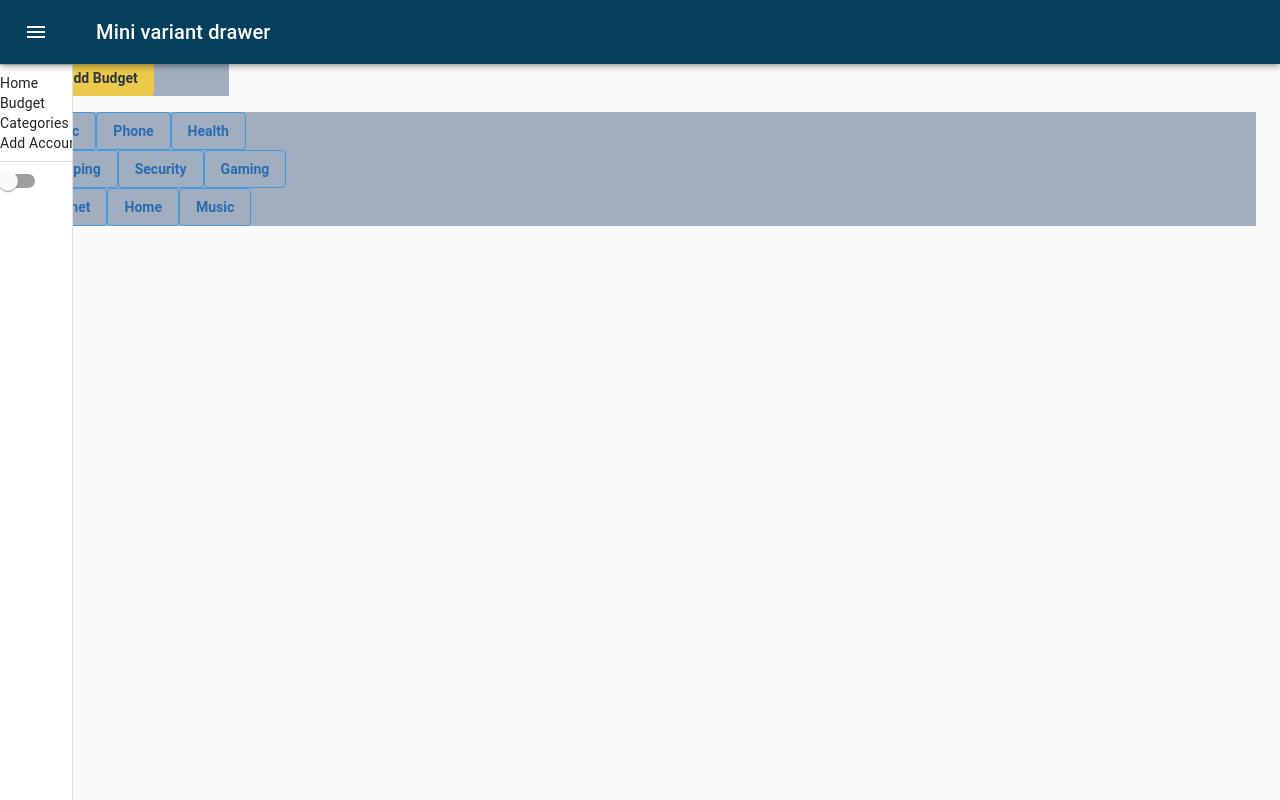
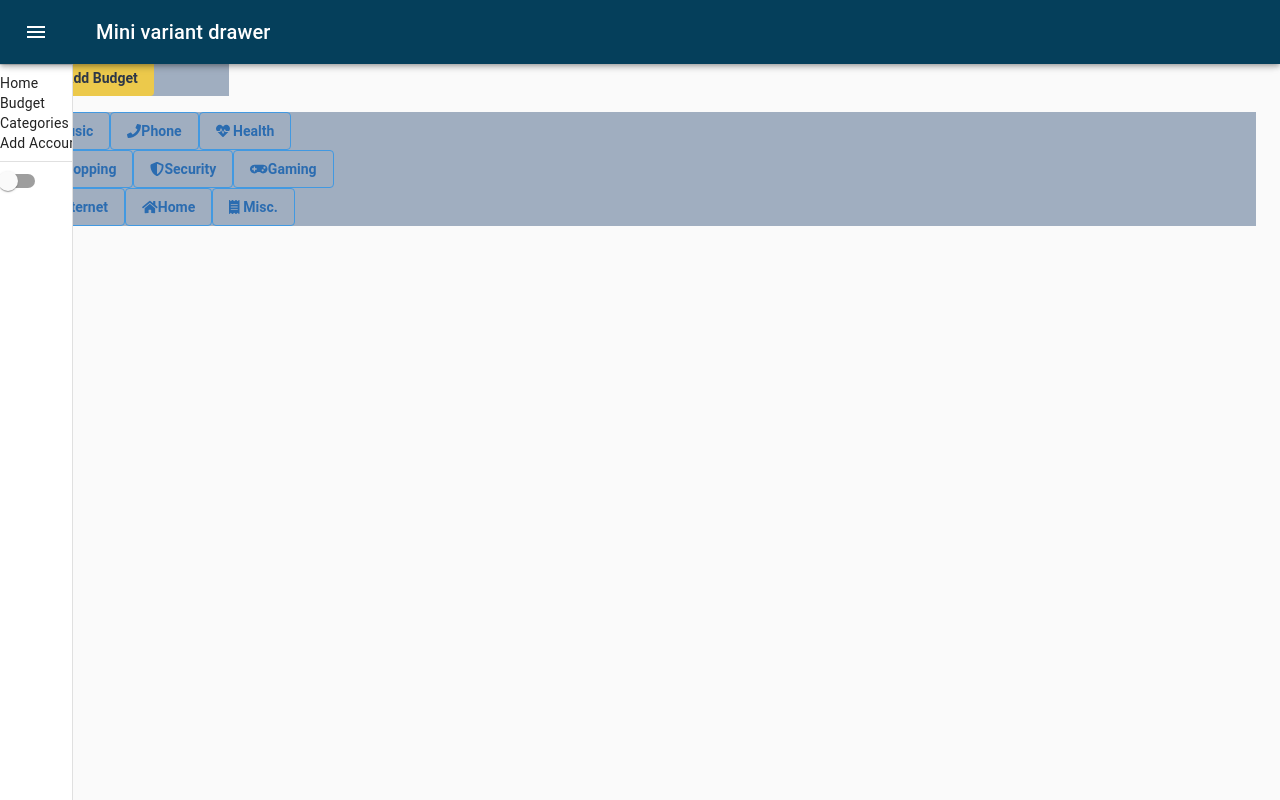
Before and after one commit to 756D6D61/New-Savings-Dashboard, a React (Create React App) app: page /budget in a window 1280 px wide. Built offline with nearby package versions, Linux system fonts and the light colour scheme.

Commit message:
Icons added to buttons

```diff
--- a/src/components/BudgetIcons.js
+++ b/src/components/BudgetIcons.js
@@ -1,39 +1,56 @@
 import React from 'react'
-
+import { FontAwesomeIcon } from '@fortawesome/react-fontawesome'
+import {
+	faHeadphonesAlt,
+	faPhone,
+	faHeartbeat,
+	faShoppingBag,
+	faShieldAlt,
+	faGamepad,
+	faWifi,
+	faHome,
+	faReceipt
+} from '@fortawesome/free-solid-svg-icons'
 const BudgetIcons = () => {
 	return (
 		<div>
 			<div>
 				<button class="bg-transparent hover:bg-blue-500 text-blue-700 font-semibold hover:text-white py-2 px-4 border border-blue-500 hover:border-transparent rounded">
+					<FontAwesomeIcon icon={faHeadphonesAlt} />
 					Music
 				</button>
 				<button class="bg-transparent hover:bg-blue-500 text-blue-700 font-semibold hover:text-white py-2 px-4 border border-blue-500 hover:border-transparent rounded">
+					<FontAwesomeIcon icon={faPhone} />
 					Phone
 				</button>
 				<button class="bg-transparent hover:bg-blue-500 text-blue-700 font-semibold hover:text-white py-2 px-4 border border-blue-500 hover:border-transparent rounded">
-					Health
+					<FontAwesomeIcon icon={faHeartbeat} /> Health
 				</button>
 			</div>
 			<div>
 				<button class="bg-transparent hover:bg-blue-500 text-blue-700 font-semibold hover:text-white py-2 px-4 border border-blue-500 hover:border-transparent rounded">
-					Shopping
+					<FontAwesomeIcon icon={faShoppingBag} /> Shopping
 				</button>
 				<button class="bg-transparent hover:bg-blue-500 text-blue-700 font-semibold hover:text-white py-2 px-4 border border-blue-500 hover:border-transparent rounded">
+					<FontAwesomeIcon icon={faShieldAlt} />
 					Security
 				</button>
 				<button class="bg-transparent hover:bg-blue-500 text-blue-700 font-semibold hover:text-white py-2 px-4 border border-blue-500 hover:border-transparent rounded">
+					<FontAwesomeIcon icon={faGamepad} />
 					Gaming
 				</button>
 			</div>
 			<div>
 				<button class="bg-transparent hover:bg-blue-500 text-blue-700 font-semibold hover:text-white py-2 px-4 border border-blue-500 hover:border-transparent rounded">
+					<FontAwesomeIcon icon={faWifi} />
 					Internet
 				</button>
 				<button class="bg-transparent hover:bg-blue-500 text-blue-700 font-semibold hover:text-white py-2 px-4 border border-blue-500 hover:border-transparent rounded">
+					<FontAwesomeIcon icon={faHome} />
 					Home
 				</button>
 				<button class="bg-transparent hover:bg-blue-500 text-blue-700 font-semibold hover:text-white py-2 px-4 border border-blue-500 hover:border-transparent rounded">
-					Music
+					<FontAwesomeIcon icon={faReceipt} /> Misc.
 				</button>
 			</div>
 		</div>
--- a/src/components/CategoryIcons.js
+++ b/src/components/CategoryIcons.js
@@ -1,21 +1,31 @@
 import React from 'react'
-
+import { FontAwesomeIcon } from '@fortawesome/react-fontawesome'
+import {
+	faBirthdayCake,
+	faPhone,
+	faHeart,
+	faHome
+} from '@fortawesome/free-solid-svg-icons'
 const CategoryIcons = () => {
 	return (
 		<div>
 			<div>
 				<button class="bg-transparent hover:bg-blue-500 text-blue-700 font-semibold hover:text-white py-2 px-4 border border-blue-500 hover:border-transparent rounded">
+					<FontAwesomeIcon icon={faBirthdayCake} />
 					Birthday
 				</button>
 				<button class="bg-transparent hover:bg-blue-500 text-blue-700 font-semibold hover:text-white py-2 px-4 border border-blue-500 hover:border-transparent rounded">
+					<FontAwesomeIcon icon={faPhone} />
 					Wedding
 				</button>
 			</div>
 			<div>
 				<button class="bg-transparent hover:bg-blue-500 text-blue-700 font-semibold hover:text-white py-2 px-4 border border-blue-500 hover:border-transparent rounded">
+					<FontAwesomeIcon icon={faHeart} />
 					Holiday
 				</button>
 				<button class="bg-transparent hover:bg-blue-500 text-blue-700 font-semibold hover:text-white py-2 px-4 border border-blue-500 hover:border-transparent rounded">
+					<FontAwesomeIcon icon={faHome} />
 					Home
 				</button>
 			</div>
```
